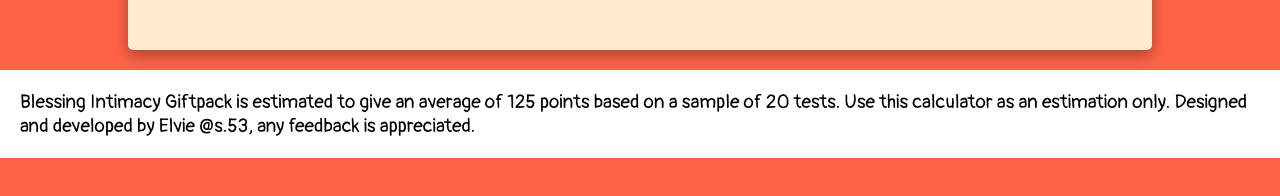
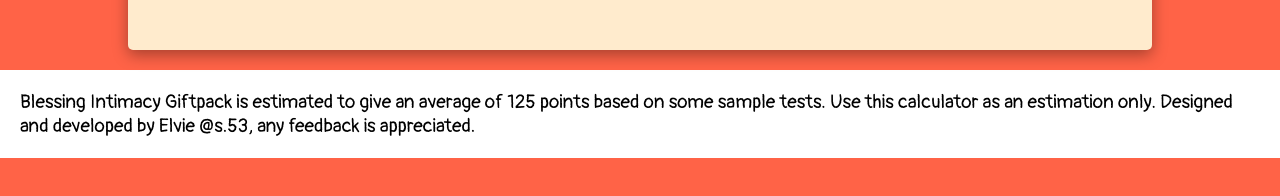
Before and after one commit to s105Cerise/lop, a plain HTML site: page intimacy.html in a window 1280 px wide. Shown: the part 590-786 px from the top of the page. Drawn offline with Linux system fonts and the light colour scheme.

Commit message:
Update intimacy.html

```diff
--- a/intimacy.html
+++ b/intimacy.html
@@ -36,7 +36,7 @@
       </div>
     </div>
   </div>
-  <div class="note">Blessing Intimacy Giftpack is estimated to give an average of 125 points based on a sample of 20 tests. Use this calculator as an estimation only. Designed and developed by Elvie @s.53, any feedback is appreciated.</div>
+  <div class="note">Blessing Intimacy Giftpack is estimated to give an average of 125 points based on some sample tests. Use this calculator as an estimation only. Designed and developed by Elvie @s.53, any feedback is appreciated.</div>
 </body>
 <script src="calculate.js"></script>
 </html>
```
